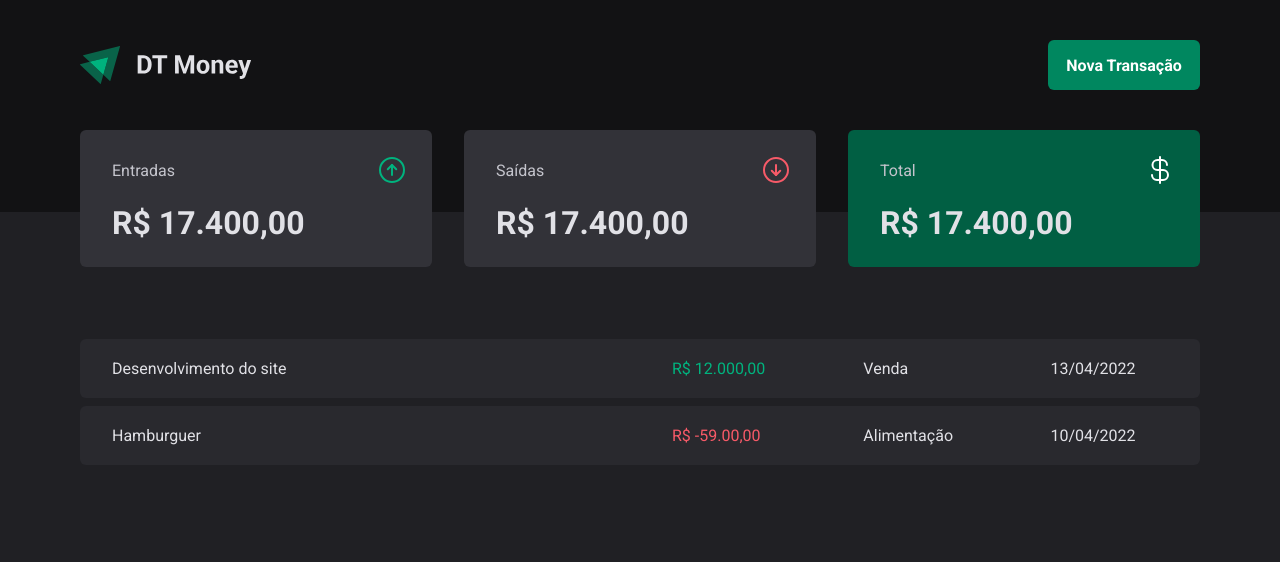
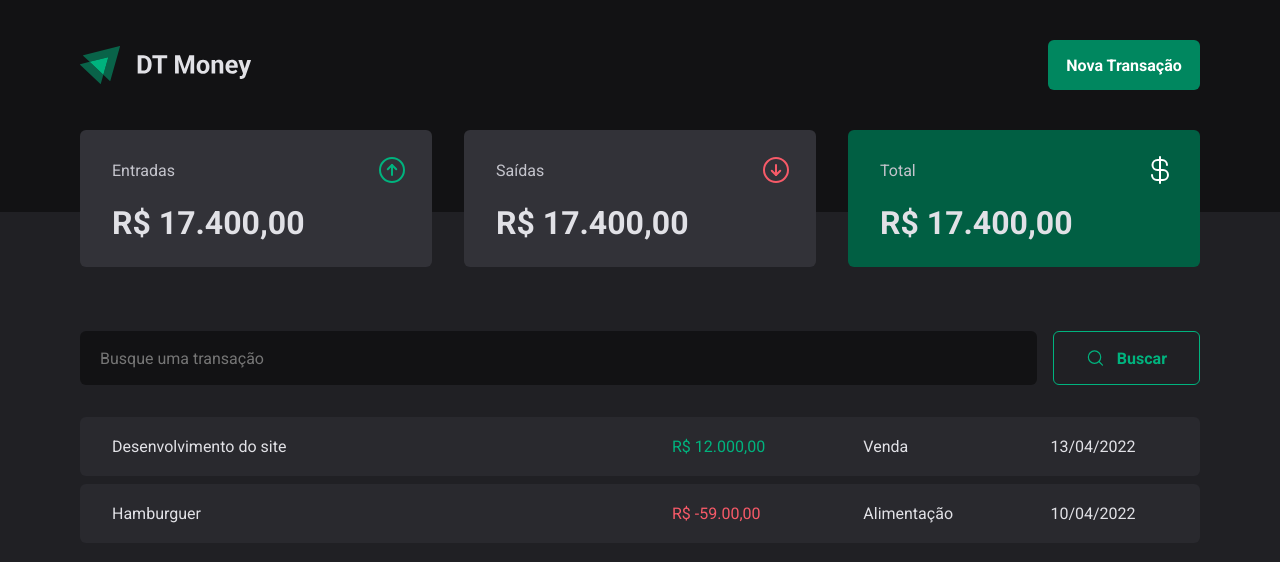
Before and after one commit to Vinicius-Barbosa-Santos/dt-money, a React (Vite) app: page / in a window 1280 px wide. Shown: the top 562 px of the page. Built offline with nearby package versions, Linux system fonts and the light colour scheme.

Commit message:
SearchForm component

```diff
--- /dev/null
+++ b/src/components/SearchForm/index.tsx
@@ -0,0 +1,25 @@
+// import Styled Components
+import * as C from './styles'
+
+// import Phosphor
+import { MagnifyingGlass } from 'phosphor-react'
+
+export const SearchForm = () => {
+    return (
+        <C.Container>
+            <C.ContentForm>
+                <form>
+                    <input
+                        type="seach"
+                        placeholder='Busque uma transação'
+                    />
+                </form>
+
+                <C.ButtonSearch>
+                    <MagnifyingGlass size={20} color='#00B37E'/>
+                    <span>Buscar</span>
+                </C.ButtonSearch>
+            </C.ContentForm>
+        </C.Container>
+    )
+}
--- /dev/null
+++ b/src/components/SearchForm/styles.ts
@@ -0,0 +1,63 @@
+import styled from "styled-components";
+
+export const Container = styled.div`
+    max-width: 1120px;
+    margin: 4rem auto 0;
+`
+
+export const ContentForm = styled.div`
+    gap: 1rem;
+    display: flex;
+
+    form, input {
+        width: 100%;
+    }
+
+    input {
+        flex: 1;
+        height: 54px;
+        padding: 0 1.25rem;
+
+        border: 0;
+        border-radius: 6px;
+
+        color: ${({ theme }) => theme['gray-500']};
+        background-color: ${({ theme }) => theme['gray-900']};
+    }
+
+    @media(max-width: 1200px) {
+        padding: 0rem 1.25rem;
+    }
+`
+
+export const ButtonSearch = styled.button`
+    width: 147px;
+
+    display: flex;
+    align-items: center;
+    justify-content: center;
+
+    padding: 0.875rem 2rem;
+
+    gap : 0.75rem;
+
+    border: 0;
+    border-radius: 6px;
+    border: 1px solid ${({ theme }) => theme['green-300']};
+
+    background: transparent;
+
+    span {
+        font-weight: bold;
+        color: ${({ theme }) => theme['green-300']};
+
+        @media(max-width: 769px) {
+            display: none;
+        }
+    }
+
+    @media(max-width: 769px) {
+        width: 54px;
+        padding: 0 15px;
+    }
+`
--- a/src/components/TableTransactions/index.tsx
+++ b/src/components/TableTransactions/index.tsx
@@ -11,7 +11,7 @@ export const TableTransactions = () => {
                         <tr>
                             <td width='50%'>Desenvolvimento do site</td>
                             <td>
-                                <C.PriceHighlight variant='income'>
+                                <C.PriceHighlight $variant='income'>
                                     R$ 12.000,00
                                 </C.PriceHighlight>
                             </td>
@@ -22,7 +22,7 @@ export const TableTransactions = () => {
                         <tr>
                             <td width='50%'>Hamburguer</td>
                             <td>
-                                <C.PriceHighlight variant='outcome'>
+                                <C.PriceHighlight $variant='outcome'>
                                     R$ -59.00,00
                                 </C.PriceHighlight>
                             </td>
@@ -36,7 +36,7 @@ export const TableTransactions = () => {
                     <C.CardTransaction>
                         <header>
                             <span>Desenvolvimento do site</span>
-                            <C.PriceHighlight variant='income'>
+                            <C.PriceHighlight $variant='income'>
                                 R$ 12.000,00
                             </C.PriceHighlight>
                         </header>
@@ -57,7 +57,7 @@ export const TableTransactions = () => {
                     <C.CardTransaction>
                         <header>
                             <span>Hamburguer</span>
-                            <C.PriceHighlight variant='outcome'>
+                            <C.PriceHighlight $variant='outcome'>
                                 R$ -59.00,00
                             </C.PriceHighlight>
                         </header>
--- a/src/components/TableTransactions/styles.ts
+++ b/src/components/TableTransactions/styles.ts
@@ -3,7 +3,7 @@ import styled from "styled-components";
 export const Container = styled.main`
     width: 100%;
     max-width: 1120px;
-    margin: 4rem auto 0;
+    margin: 0 auto;
 
     @media(max-width: 1200px) {
         padding: 0rem 1.25rem;
@@ -40,12 +40,12 @@ export const TransactionsTable = styled.table`
 `
 
 interface PriceHighlightProps {
-    variant: 'income' | 'outcome';
+    $variant: 'income' | 'outcome';
 }
 
 
 export const PriceHighlight = styled.span<PriceHighlightProps>`
-    color : ${(props) => props.variant === 'income' ? props.theme['green-300'] : props.theme['red-300']};
+    color : ${($props) => $props.$variant === 'income' ? $props.theme['green-300'] : $props.theme['red-300']};
 
     @media (max-width: 769px) {
       font-weight: 700;
--- a/src/pages/Home/index.tsx
+++ b/src/pages/Home/index.tsx
@@ -1,6 +1,7 @@
 // import Components
 import { Header } from "../../components/Header"
 import { Summary } from "../../components/Summary"
+import { SearchForm } from "../../components/SearchForm"
 import { TableTransactions } from "../../components/TableTransactions"
 
 const Home = () => {
@@ -8,6 +9,8 @@ const Home = () => {
     <>
       <Header />
       <Summary />
+      <SearchForm />
+
       <TableTransactions />
     </>
   )
--- a/src/styles/global.ts
+++ b/src/styles/global.ts
@@ -24,4 +24,10 @@ export const Global = createGlobalStyle`
   button:hover, a:hover {
     filter: brightness(0.9);
   }
+
+  @media(max-width: 768px) {
+        html {
+            font-size: 87.5%;
+        }
+    }
 `
```
